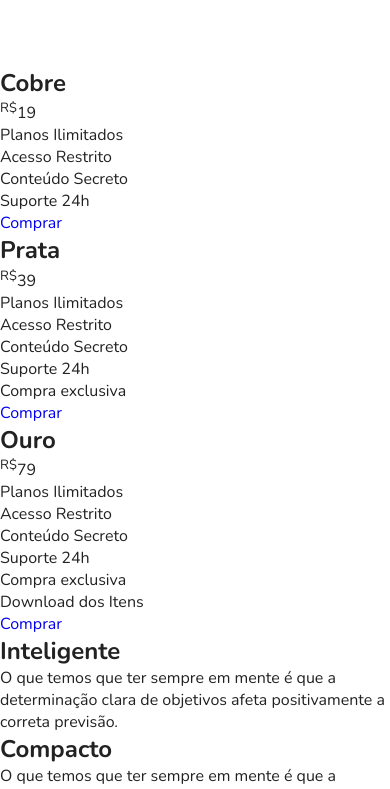
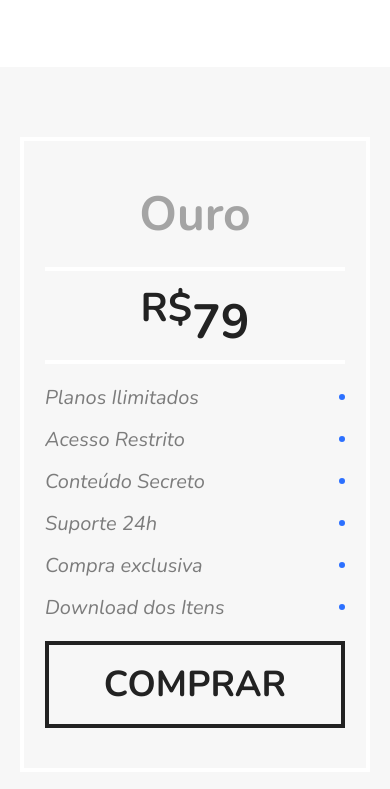
Before and after one commit to vinifsouza-s/CSS-FlexBox, a plain HTML site: page index.html in a window 390 px wide. Shown: the part 2555-3344 px from the top of the page. Drawn offline with nearby package versions, Linux system fonts and the light colour scheme.

Commit message:
Estilização e Responsividade Preço

```diff
--- a/css/style.css
+++ b/css/style.css
@@ -177,3 +177,95 @@ img{
 .blue{
     border-top: 8px solid #66d9eb;
 }
+
+/*Preço*/
+
+.preco{
+    background: #f7f7f7;
+    padding: 60px;
+    display: flex;
+    flex-wrap: wrap;
+    align-items: flex-end;
+}
+
+.preco-item{
+    flex:1;
+    border: 4px solid white;
+    padding: 20px;
+    margin: 10px;
+    min-width: 260px;
+}
+
+.preco-item h2{
+    font-size: 3em;
+    color: #a4a4a4;
+    text-align: center;
+    margin-top: 20px;
+}
+
+.preco-item span{
+    max-width: 300px;
+    margin: 20px auto;
+    display:block;
+    font-size: 3em;
+    text-align: center;
+    font-weight: bold;
+    padding: 10px 0 5px 0;
+    border-top: 4px solid white;
+    border-bottom: 4px solid white;
+}
+
+.preco item sup{
+    font-size: 1.5rem;
+}
+
+.preco-item ul{
+    max-width:300px;
+    margin: 20px auto;
+    font-size: 1.25em;
+    font-style: italic;
+    color: #7c7c7c;
+}
+
+.preco-item li{
+    display: flex;
+    justify-content: space-between;
+    align-items:center;
+    margin-bottom: 15px;
+}
+
+.preco-item li::after{
+    content: '';
+    display: block;
+    width: 6px;
+    height: 6px;
+    background: #2c70ff;
+    border-radius: 50%;
+}
+
+.preco-item a{
+    max-width: 300px;
+    display:block;
+    margin: 20px auto;
+    border: 4px solid;
+    color: #222222;
+    text-transform: uppercase;
+    font-weight: bold;
+    font-size: 2.25em;
+    padding: 15px 0;
+    text-align: center;
+
+}
+
+@media(max-width: 800px){
+    .preco{
+        padding-left: 10px ;
+        padding-right: 10px;
+    }
+    .preco .preco-item:nth-child(3) {
+        order: -2;
+    }
+    .preco .preco-item:nth-child(2) {
+        order: -1;
+    }
+}
```
